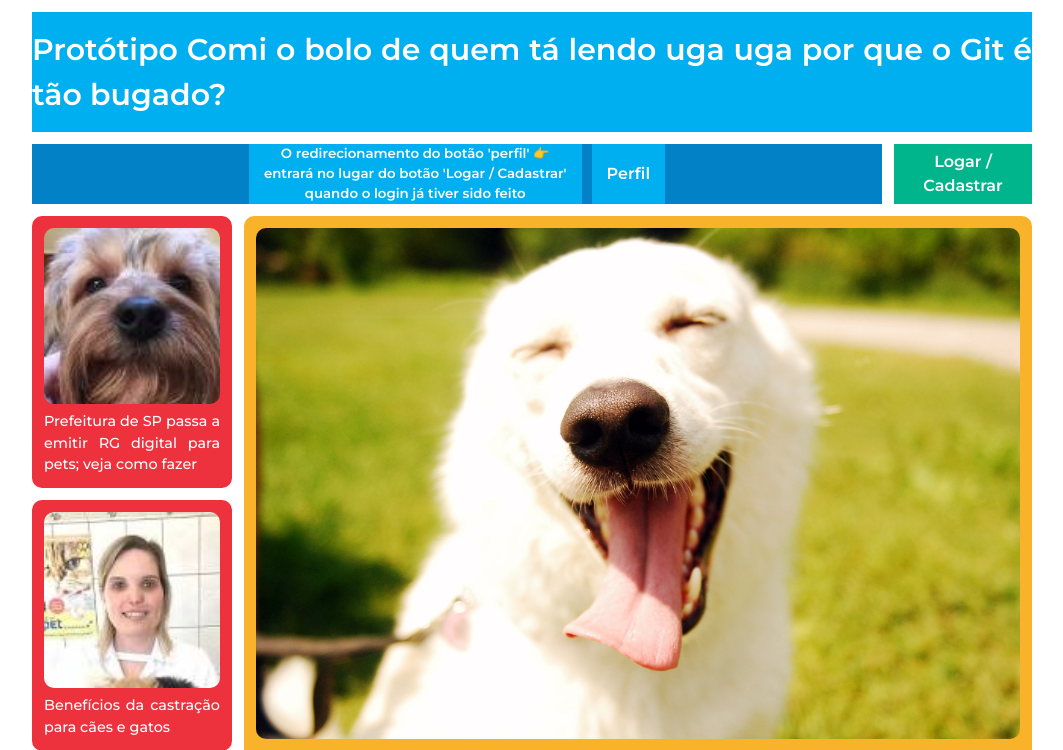
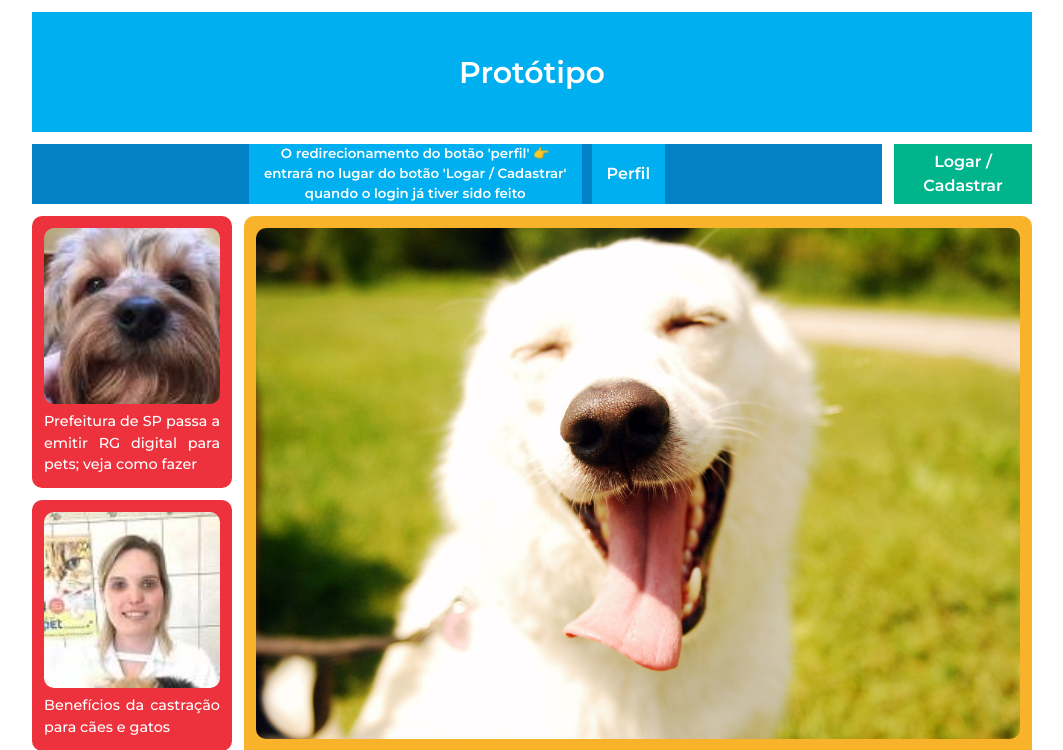
Before and after one commit to Lonlas/CastraPet, a PHP site: page /CastraPet/ in a window 1280 px wide. Shown: the top 750 px of the page, without its empty margins (108-1171 px from the left). Run offline with PHP 8.4, Linux system fonts and the light colour scheme.

Commit message:
Título do protótipo arrumado

```diff
--- a/view/home.php
+++ b/view/home.php
@@ -295,7 +295,7 @@
         <div id="pagina">
             <div id="header">
                 <div class="box">
-                    <h1>Protótipo Comi o bolo de quem tá lendo uga uga por que o Git é tão bugado?</h1>
+                    <h1>Protótipo</h1>
                 </div>
             </div>
             <div id="navbar">
```
